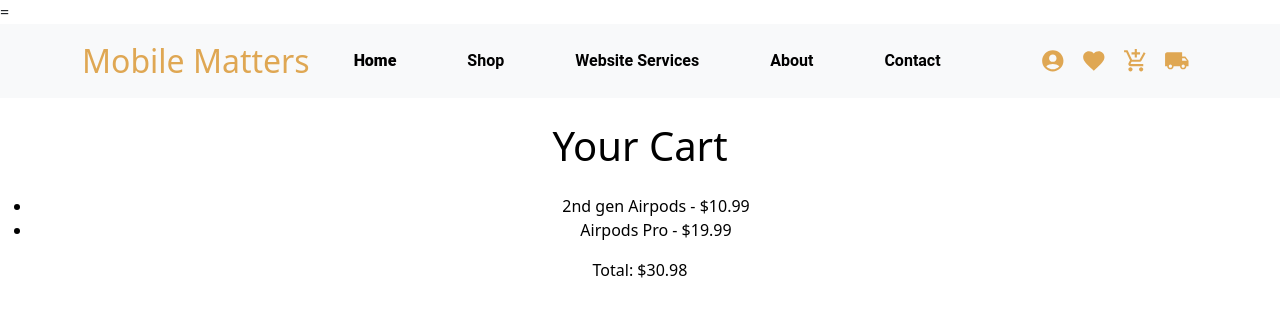
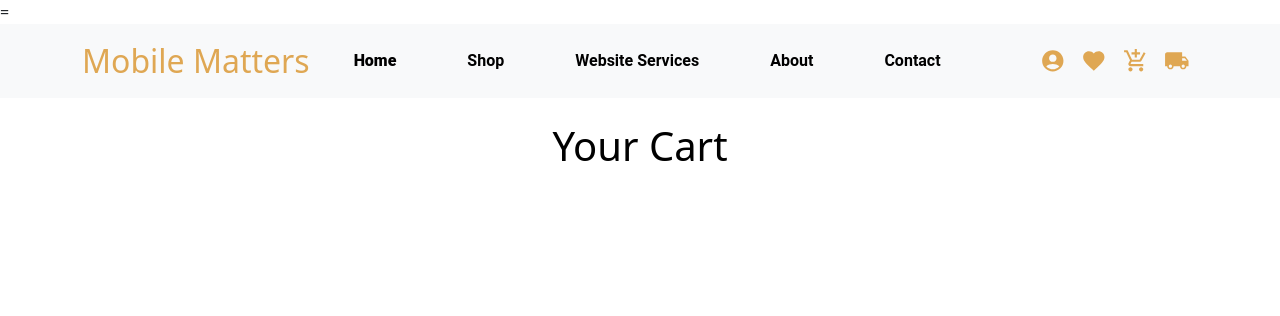
Before and after one commit to HlobisileLukhele/mobile-matters-ecommerce-site, a React (Create React App) app: page /cart in a window 1280 px wide. Shown: the top 316 px of the page. Built offline with nearby package versions, Linux system fonts and the light colour scheme.

Commit message:
deleted the mock code

```diff
--- a/src/Components/Cart.jsx
+++ b/src/Components/Cart.jsx
@@ -1,28 +1,11 @@
 import React, { useState } from 'react';
 
 const Cart = () => {
-  const [cartItems, setCartItems] = useState([
-    { id: 1, name: ' 2nd gen Airpods', price: 10.99 },
-    { id: 2, name: 'Airpods Pro', price: 19.99 },
-    // Add more products here
-  ]);
-  const calculateTotal = () => {
-    return cartItems.reduce((total, item) => total + item.price, 0);
-  };
-
-
 
   return (
     <div className="cart-container">
       <h1 className="cart mb-4 mt-4">Your Cart</h1>
-      <ul>
-        {cartItems.map((item) => (
-          <li key={item.id}>
-            {item.name} - ${item.price}
-          </li>
-        ))}
-      </ul>
-      <p>Total: ${calculateTotal().toFixed(2)}</p>
+
     </div>
   );
 };
```
